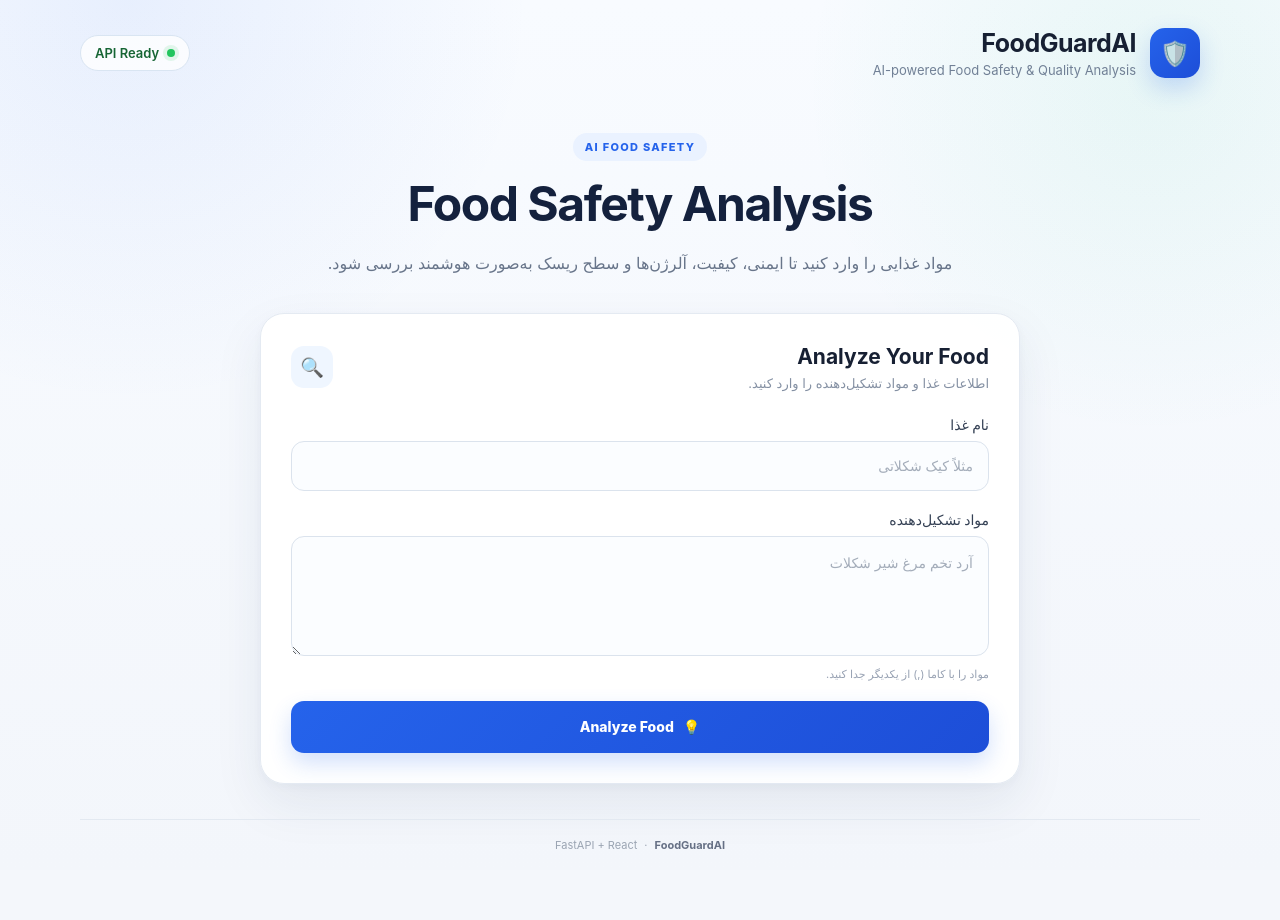
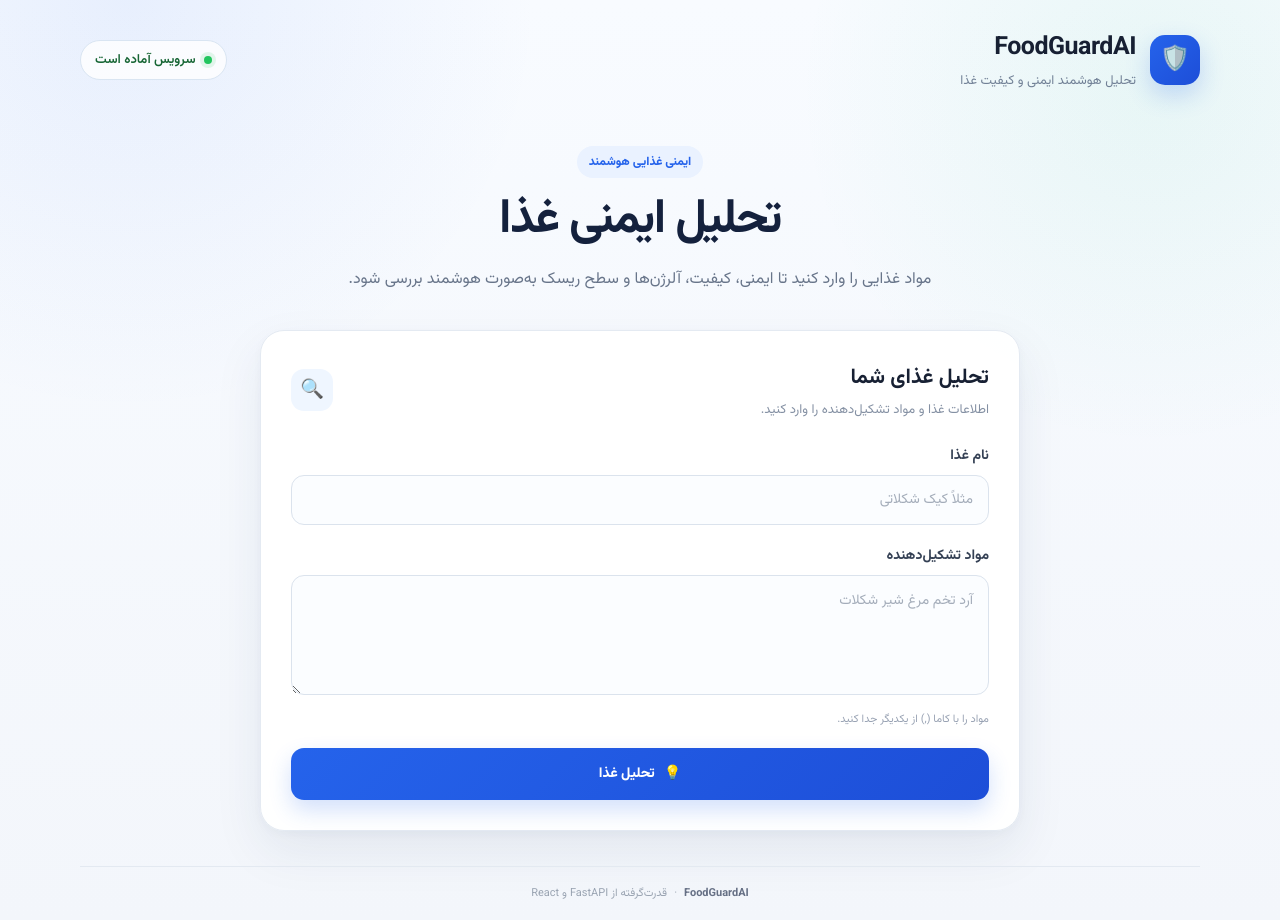
Before and after one commit to mehreganfatemeh903-arch/FoodGuardAI, a React (Vite) app in the folder frontend/: page / in a window 1280 px wide. Before the commit the page ends 870 px from the top, so only its background shows below. Built offline with nearby package versions, Linux system fonts and the light colour scheme.

Commit message:
UI/UX review: unify Persian labels, RTL fix, Persian font

```diff
--- a/frontend/index.html
+++ b/frontend/index.html
@@ -26,6 +26,13 @@
     <link
       rel="canonical"
       href="https://mehreganfatemeh903-arch.github.io/FoodGuardAI/"
+    />
+
+    <link rel="preconnect" href="https://fonts.googleapis.com" />
+    <link rel="preconnect" href="https://fonts.gstatic.com" crossorigin />
+    <link
+      href="https://fonts.googleapis.com/css2?family=Vazirmatn:wght@400;500;600;700;800&display=swap"
+      rel="stylesheet"
     />
 
     <meta
@@ -69,6 +76,23 @@
     />
 
     <title>FoodGuardAI | AI Food Safety & Quality Analysis</title>
+
+    <script type="application/ld+json">
+      {
+        "@context": "https://schema.org",
+        "@type": "WebApplication",
+        "name": "FoodGuardAI",
+        "url": "https://mehreganfatemeh903-arch.github.io/FoodGuardAI/",
+        "description": "FoodGuardAI is an AI-powered food safety and quality analysis platform for evaluating ingredients, allergens, food risks, safety scores, and quality scores.",
+        "applicationCategory": "HealthApplication",
+        "operatingSystem": "Any",
+        "offers": {
+          "@type": "Offer",
+          "price": "0",
+          "priceCurrency": "USD"
+        }
+      }
+    </script>
   </head>
 
   <body>
--- a/frontend/src/App.css
+++ b/frontend/src/App.css
@@ -82,9 +82,9 @@
   border-radius: 999px;
   background: #eaf2ff;
   color: #2563eb;
-  font-size: 11px;
+  font-size: 12px;
   font-weight: 800;
-  letter-spacing: 1.3px;
+  letter-spacing: 0;
   margin-bottom: 15px;
 }
 
@@ -290,9 +290,9 @@ textarea:focus {
 
 .result-label {
   color: #7b8798;
-  font-size: 10px;
+  font-size: 11px;
   font-weight: 800;
-  letter-spacing: 1.3px;
+  letter-spacing: 0;
 }
 
 .result h2 {
@@ -369,7 +369,7 @@ textarea:focus {
 }
 
 .score-card small {
-  margin-left: 5px;
+  margin-inline-start: 5px;
   color: #98a2b3;
   font-size: 12px;
 }
--- a/frontend/src/App.jsx
+++ b/frontend/src/App.jsx
@@ -2,6 +2,12 @@ import { useState } from "react";
 import "./App.css";
 
 const API_URL = "https://foodguardai.fastapicloud.dev";
+
+const RISK_LABELS = {
+  low: "کم",
+  medium: "متوسط",
+  high: "زیاد",
+};
 
 function App() {
   const [foodName, setFoodName] = useState("");
@@ -54,20 +60,20 @@ function App() {
 
           <div>
             <h1>FoodGuardAI</h1>
-            <p>AI-powered Food Safety & Quality Analysis</p>
+            <p>تحلیل هوشمند ایمنی و کیفیت غذا</p>
           </div>
         </div>
 
         <div className="status">
           <span className="status-dot"></span>
-          API Ready
+          سرویس آماده است
         </div>
       </header>
 
       <section className="hero">
-        <div className="hero-badge">AI FOOD SAFETY</div>
+        <div className="hero-badge">ایمنی غذایی هوشمند</div>
 
-        <h2>Food Safety Analysis</h2>
+        <h2>تحلیل ایمنی غذا</h2>
 
         <p>
           مواد غذایی را وارد کنید تا ایمنی، کیفیت، آلرژن‌ها و سطح ریسک به‌صورت هوشمند بررسی شود.
@@ -77,7 +83,7 @@ function App() {
       <section className="card analysis-card">
         <div className="card-header">
           <div>
-            <h3>Analyze Your Food</h3>
+            <h3>تحلیل غذای شما</h3>
             <p>اطلاعات غذا و مواد تشکیل‌دهنده را وارد کنید.</p>
           </div>
 
@@ -127,7 +133,7 @@ function App() {
             ) : (
               <>
                 <span>💡</span>
-                Analyze Food
+                تحلیل غذا
               </>
             )}
           </button>
@@ -139,7 +145,7 @@ function App() {
           <span>⚠️</span>
 
           <div>
-            <strong>Analysis Error</strong>
+            <strong>خطا در تحلیل</strong>
             <p>{error}</p>
           </div>
         </div>
@@ -149,27 +155,27 @@ function App() {
         <section className="result" aria-live="polite">
           <div className="result-header">
             <div>
-              <span className="result-label">ANALYSIS RESULT</span>
+              <span className="result-label">نتیجه تحلیل</span>
               <h2>{result.food_name}</h2>
             </div>
 
             <div className={`risk risk-${result.risk_level}`}>
               <span className="risk-dot"></span>
-              Risk: {result.risk_level.toUpperCase()}
+              سطح ریسک: {RISK_LABELS[result.risk_level] || result.risk_level}
             </div>
           </div>
 
           <div className="scores">
             <div className="score-card">
               <span className="score-icon">🛡️</span>
-              <span className="score-title">Safety Score</span>
+              <span className="score-title">امتیاز ایمنی</span>
               <strong>{result.safety_score}</strong>
               <small>/ 100</small>
             </div>
 
             <div className="score-card">
               <span className="score-icon">✨</span>
-              <span className="score-title">Quality Score</span>
+              <span className="score-title">امتیاز کیفیت</span>
               <strong>{result.quality_score}</strong>
               <small>/ 100</small>
             </div>
@@ -179,7 +185,7 @@ function App() {
             <div className="recommendations">
               <div className="recommendations-title">
                 <span>💡</span>
-                <h3>Recommendations</h3>
+                <h3>توصیه‌ها</h3>
               </div>
 
               <ul>
@@ -196,9 +202,9 @@ function App() {
               <span>✨</span>
 
               <div>
-                <strong>No Immediate Safety Concerns</strong>
+                <strong>نگرانی ایمنی فوری وجود ندارد</strong>
                 <p>
-                  No immediate safety concerns were detected in this analysis.
+                  در این تحلیل هیچ نگرانی ایمنی فوری‌ای شناسایی نشد.
                 </p>
               </div>
             </div>
@@ -209,7 +215,7 @@ function App() {
       <footer>
         <strong>FoodGuardAI</strong>
         <span>·</span>
-        <span>FastAPI + React</span>
+        <span>قدرت‌گرفته از FastAPI و React</span>
       </footer>
     </main>
   );
--- a/frontend/src/index.css
+++ b/frontend/src/index.css
@@ -1,5 +1,5 @@
 :root {
-  font-family: Inter, Arial, sans-serif;
+  font-family: "Vazirmatn", Inter, Tahoma, Arial, sans-serif;
   color: #172033;
   background: #f4f7fb;
   font-synthesis: none;
```
